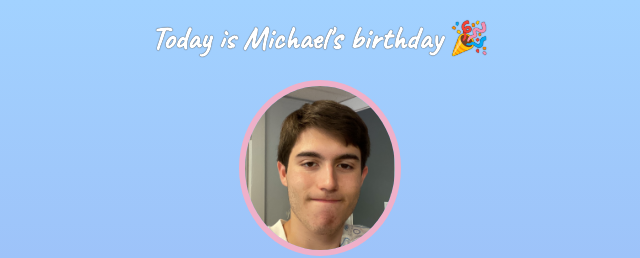
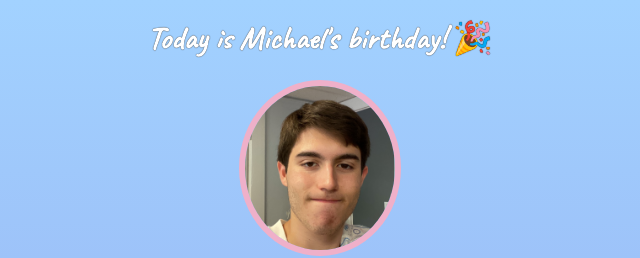
Before and after one commit to mpuglise04/birthday-gift, a website built with Vite: page index.html in a window 1280 px wide. Shown: the top 258 px of the page, 320-960 px from the left. Built offline with nearby package versions, Linux system fonts and the light colour scheme; a web font is replaced by a local one.

Commit message:
Update index.html

```diff
--- a/index.html
+++ b/index.html
@@ -12,7 +12,7 @@
     </head>
     <body>
         <div id="header">
-            <h1>Today is Michael's birthday 🎉</h1>
+            <h1>Today is Michael's birthday! 🎉</h1>
             <img id="bff-img" src="images/selfie.png">
             <h2 id="bday-age">19 years old</h2>
             <h4 id="bday-date">03.22.2023</h4>
```
